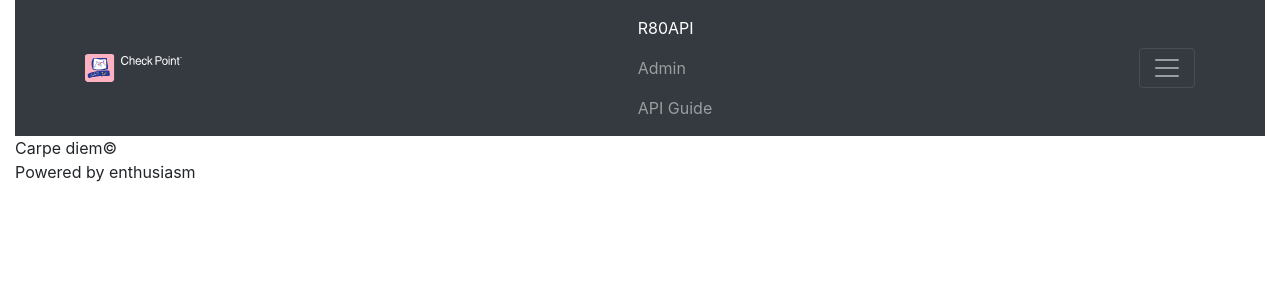
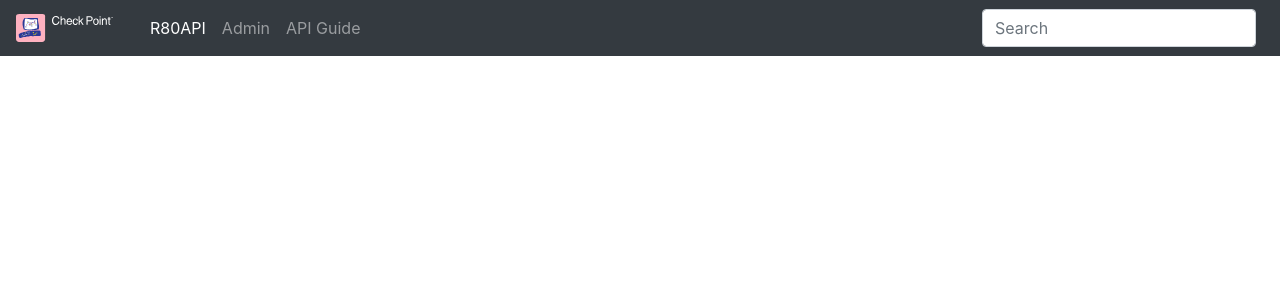
Before and after one commit to cadgo/django-chkp, a Django app: page / in a window 1280 px wide. Shown: the top 300 px of the page. Run offline with Django 3.2, Linux system fonts and the light colour scheme; some libraries are stand-ins or nearby versions.

Commit message:
Added default

```diff
--- a/APIR80/templates/navbar.html
+++ b/APIR80/templates/navbar.html
@@ -1,34 +1,18 @@
 <header>
-    <div id="navbarHeader" class="bg-dark collapse" style="">
-        <div class="container">
-            <div class="row">
-                <div class="col-sm-8 col-md-7 py-4">
-                    <h4 class="text-white">About</h4>
-                    <p class="text-muted">
-                        Automation Page for CheckPoint using API and Ansible.
-                        Its shows how to perform some automatic tasks using different technologies.
-                    </p>
-                </div>
-                <div class="col-sm-4 col-md-1 py-4">
-                    <h4 class="text-white">Contact</h4>
-                    <ul class="list-unstyled">
-                        <li>Correo</li>
-                        <li>Web</li>
-                    </ul>
-                </div>
-            </div>
-        </div>
-    </div>
-    <div class="navbar navbar-dark bg-dark bg-faded justify-content-center">
-        <div class="container d-flex justify-content-between">
-            <a class="navbar-brand d-flex align-items-center" href="#First">
+    <nav class="navbar navbar-expand-md fixed-top bg-dark navbar-dark info-color">
+        <a class="navbar-brand d-flex align-items-center" href="../">
             <img style="max-height: 60px;" src="../static/images/CHKP_logo.svg">
             <!--img src="" alt="logo"-->
         </a>
-            <div class="" id="navbarSupportedContent">
+        <button class="navbar-toggler" type="button" data-toggle="collapse" data-target="#navbarSupportedContent"
+                aria-controls="navbarSupportedContent" aria-expanded="false" aria-label="Toggle navigation">
+            <span class="navbar-toggler-icon"></span>
+        </button>
+        <div class="collapse navbar-collapse" id="navbarSupportedContent">
             <ul class="navbar-nav mr-auto">
                 <li class="nav-item active">
-                        <a class="nav-link waves-effect waves-light" href="../r80api">R80API <span class="sr-only">(current)</span></a>
+                    <a class="nav-link waves-effect waves-light" href="../r80api">R80API <span
+                            class="sr-only">(current)</span></a>
                 </li>
                 <li class="nav-item">
                     <a class="nav-link waves-effect waves-light" href="../admin">Admin</a>
@@ -38,11 +22,11 @@
                        href="https://sc1.checkpoint.com/documents/latest/APIs/index.html">API Guide</a>
                 </li>
             </ul>
+            <form class="form-inline">
+                <div class="md-form my-0">
+                    <input class="form-control mr-sm-2" type="text" placeholder="Search" aria-label="Search">
                 </div>
-            <button class="navbar-toggler collapsed" type="button" data-toggle="collapse" data-target="#navbarHeader"
-                    aria-controls="navbarHeader" aria-expanded="false" aria-label="Toggle navigation">
-                <span class="navbar-toggler-icon"></span>
-            </button>
+            </form>
         </div>
-    </div>
+    </nav>
 </header>
```
Lines whose indentation alone changed are shown as unchanged.
